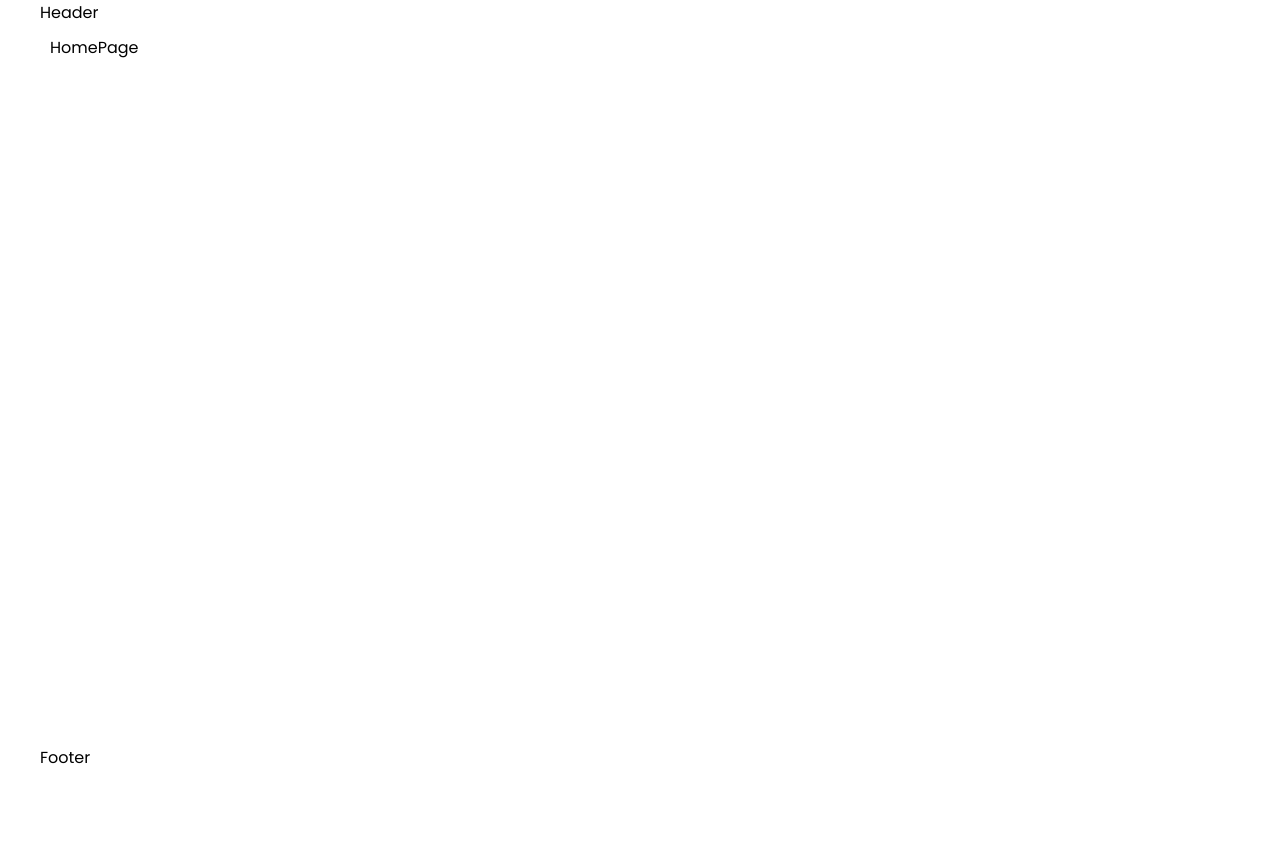
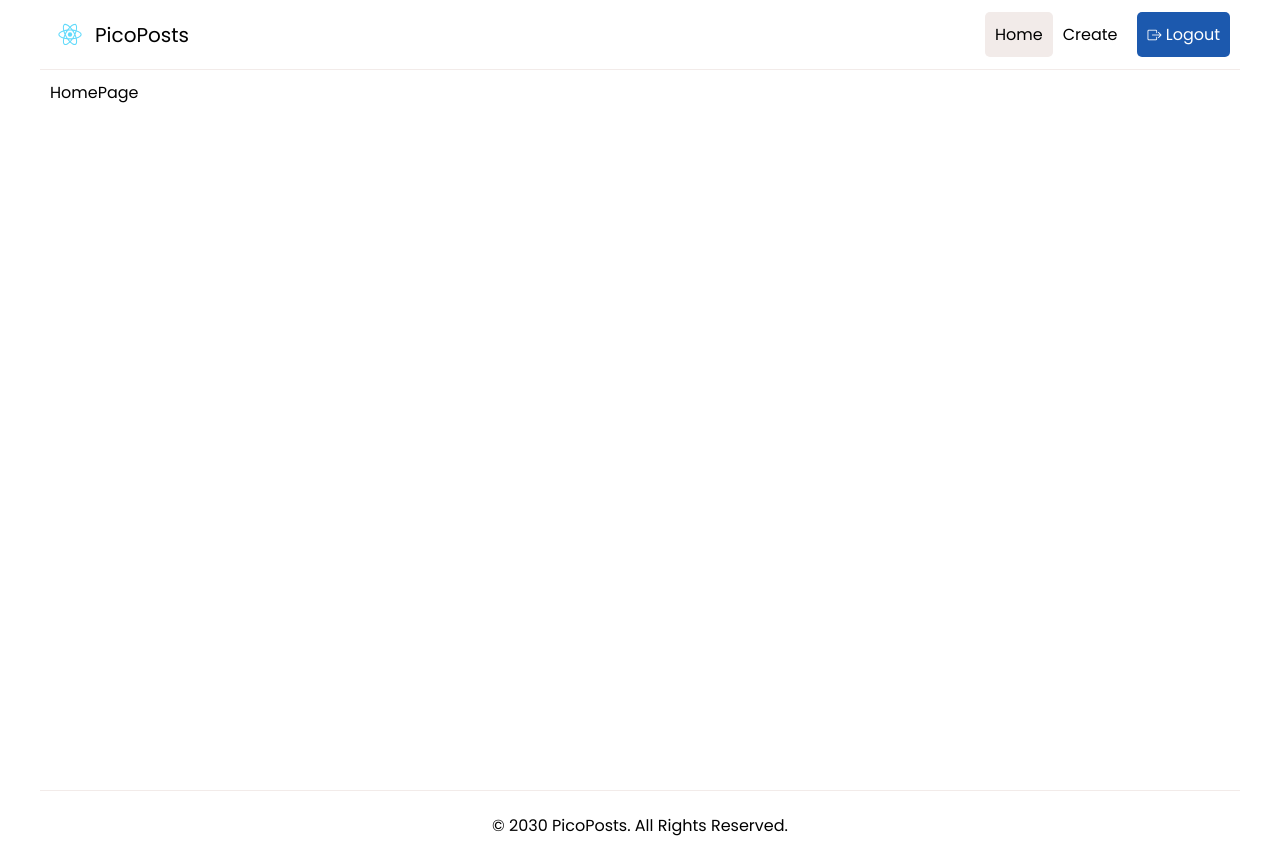
Before and after one commit to felipecosta332/picoposts, a React (Create React App) app: page / in a window 1280 px wide. Before the commit the page ends 800 px from the top, so only its background shows below. Built offline with nearby package versions, Linux system fonts and the light colour scheme.

Commit message:
project styling

```diff
--- a/src/App.js
+++ b/src/App.js
@@ -1,4 +1,3 @@
-// import logo from './logo.svg';
 import { Header, Footer } from "./components";
 import { AllRoutes } from "./routes/AllRoutes";
 import "./App.css";
--- a/src/components/Footer.js
+++ b/src/components/Footer.js
@@ -1,5 +1,11 @@
+import { Link } from "react-router-dom";
+
 export const Footer = () => {
-    return (
-      <div>Footer</div>
-    )
-  }
+  return (
+    <footer>
+      <p>
+        © 2030 <Link to="/">PicoPosts</Link>. All Rights Reserved.
+      </p>
+    </footer>
+  );
+};
--- a/src/components/Header.js
+++ b/src/components/Header.js
@@ -1,5 +1,34 @@
+import { Link, NavLink } from "react-router-dom";
+import Logo from "../assets/logo.svg";
+
 export const Header = () => {
+  const isAuth = true;
+
   return (
-    <div>Header</div>
-  )
-}
+    <header>
+      <Link to="/" className="logo">
+        <img src={Logo} alt="PicoPosts Logo" />
+        <span>PicoPosts</span>
+      </Link>
+      <nav className="nav">
+        <NavLink to="/" className="link" end>
+          Home
+        </NavLink>
+        {isAuth ? (
+          <>
+            <NavLink to="/create" className="link">
+              Create
+            </NavLink>
+            <button className="auth">
+              <i className="bi bi-box-arrow-right"></i> Logout
+            </button>
+          </>
+        ) : (
+          <button className="auth">
+            <i className="bi bi-google"></i> Login
+          </button>
+        )}
+      </nav>
+    </header>
+  );
+};
```
Also changed, not shown: src/assets/logo.svg (added).
